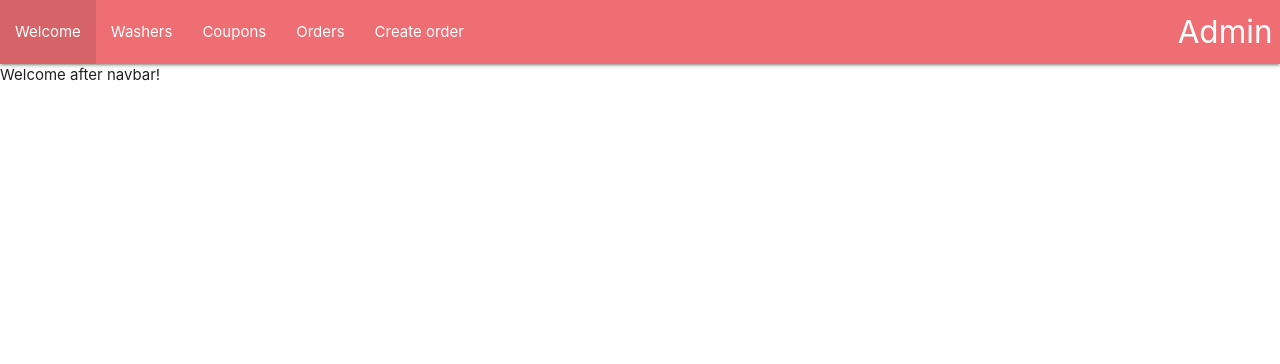
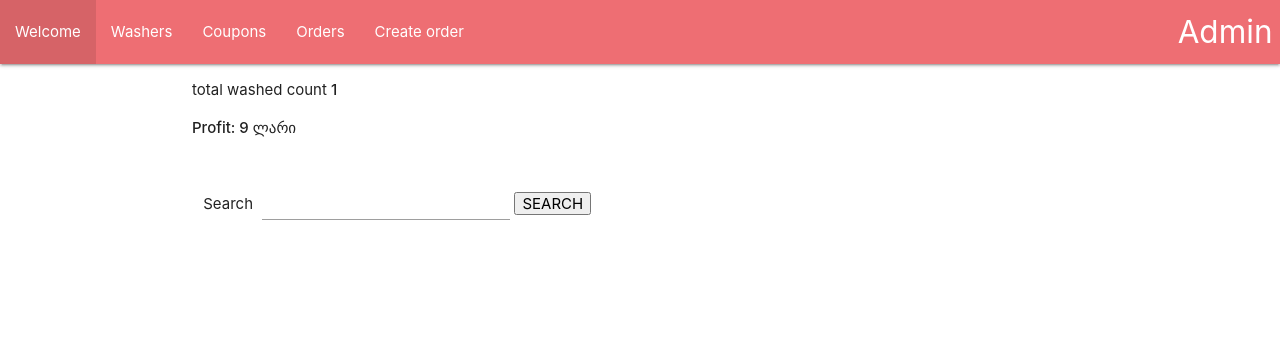
Before and after one commit to Giorgi1971/Car_Wash_Project, a Django app: page /washers/ in a window 1280 px wide. Shown: the top 364 px of the page. Run offline with Django 3.2, Linux system fonts and the light colour scheme; tables that the repository leaves empty hold one stand-in row (values such as "Sample post").

Commit message:
Corrected washers template, looks Good

```diff
--- a/car_wash_project/templates/base.html
+++ b/car_wash_project/templates/base.html
@@ -16,7 +16,6 @@
 <body>
 
 {% include 'partials/header.html' %}
-Welcome after navbar!
 
 {% block content %}
 
--- a/car_wash_project/templates/partials/header.html
+++ b/car_wash_project/templates/partials/header.html
@@ -1,13 +1,13 @@
   <nav>
     <div class="nav-wrapper">
-      <a href="#" class="brand-logo right">Admin</a>
+      <a href="{% url 'admin:index' %}" class="brand-logo right">Admin</a>
 
       <ul id="nav-mobile" class="left hide-on-med-and-down">
-        <li><a href="">Welcome</a></li>
-        <li><a href="">Washers</a></li>
-        <li><a href="">Coupons</a></li>
-        <li><a href="">Orders</a></li>
-        <li><a href="">Create order</a></li>
+        <li><a href="{% url 'wellwash:index' %}">Welcome</a></li>
+        <li><a href="{% url 'wellwash:washers' %}">Washers</a></li>
+        <li><a href="{% url 'wellwash:index' %}">Coupons</a></li>
+        <li><a href="{% url 'wellwash:index' %}">Orders</a></li>
+        <li><a href="{% url 'wellwash:washers' %}">Create order</a></li>
       </ul>
     </div>
   </nav>
--- a/car_wash_project/templates/wellwash/washers.html
+++ b/car_wash_project/templates/wellwash/washers.html
@@ -2,11 +2,58 @@
 
 
 {% block content %}
+<div class="container">
+  <div class="row">
+      <p> total washed count <strong>{{ total }}</strong></p>
+      <strong>Profit: {{ profit|default_if_none:0 }} ლარი </strong>
+  </div>
 
 
+  <div class="row">
+    <form class="col s12" method="get" action=".">
+{#                {% csrf_token %}#}
+        <div class="row">
+            <div class="col s12">
+                Search
+                <div class="input-field inline">
+                    <input id="search_washer" type="text" name="washer" value="{{ request.GET.washer }}">
+{#                            <label for="search_washer">Email</label>#}
+{#                            <span class="helper-text" data-error="wrong" data-success="right">Helper text</span>#}
+                </div>
+                <button >SEARCH</button>
+            </div>
+        </div>
+    </form>
+  </div>
 
 
+{% for washer in washers %}
+{% if forloop.counter0|divisibleby:4 %}
+<div class="row">
+{% endif %}
+<div class="col s12 m3 l3">
+  <div class="row">
 
-
+    <div class="col s12">
+      <div class="card">
+        <div class="card-image">
+          <img src="{{ washer.image.url }}">
+          <span class="card-title">{{ washer.get_full_name}}</span>
+        </div>
+        <div class="card-content">
+          <p>I am washed {{ washer.washed_count }} car!</p>
+        </div>
+        <div class="card-action">
+          <a href="{% url 'wellwash:washer_detail' washer.pk %}">Detail-Page</a>
+        </div>
+      </div>
+    </div>
+  </div>
+</div>
+{% if forloop.counter|divisibleby:4 or forloop.last %}
+</div>
+{% endif %}
+{% endfor %}
+</div>
 
 {% endblock %}
--- a/car_wash_project/wellwash/urls.py
+++ b/car_wash_project/wellwash/urls.py
@@ -3,6 +3,7 @@
 
 app_name = 'wellwash'
 urlpatterns = [
+    path('', index, name='index'),
     path('washers/', washers_list, name='washers'),
-    path('washers/<int:pk>/', washer_detail, name='washer'),
+    path('washers/<int:pk>/', washer_detail, name='washer_detail'),
 ]
--- a/car_wash_project/wellwash/views.py
+++ b/car_wash_project/wellwash/views.py
@@ -13,17 +13,21 @@
 
 # @TODO: Add Manager Method For Washer Listing
 
+def index(request):
+    return render(request=request, template_name='wellwash/index.html')
+
+
 def washers_list(request: WSGIRequest) -> HttpResponse:
     washer_q = Q()
     order_q = Q()
-    q = request.GET.get('q')
+    q = request.GET.get('washer')
 
     if q:
         washer_q &= Q(first_name__icontains=q[-1]) | Q(last_name__icontains=q[-1])
         order_q &= Q(employee__first_name__icontains=q[-1]) | Q(employee__last_name__icontains=q[-1])
 
     profit_q = ExpressionWrapper(
-        F('price') * (1 - F('employee__salary') / Decimal('100.0')),
+        F('my_wash_price') * (1 - F('employee__salary') / Decimal('100.0')),
         output_field=DecimalField()
     )
     order_info: Dict[str, Optional[Decimal]] = Order.objects.filter(end_time__isnull=False).filter(order_q) \
```
Also changed, not shown: car_wash_project/templates/wellwash/index.html (added, +9 -0 lines), car_wash_project/wellwash/models.py (+4 -5 lines), car_wash_project/media/profiles/NIKO.jpg (added), car_wash_project/user/admin.py (line endings or trailing spaces), car_wash_project/wellwash/migrations/0005_auto_20210207_1923.py (added).
